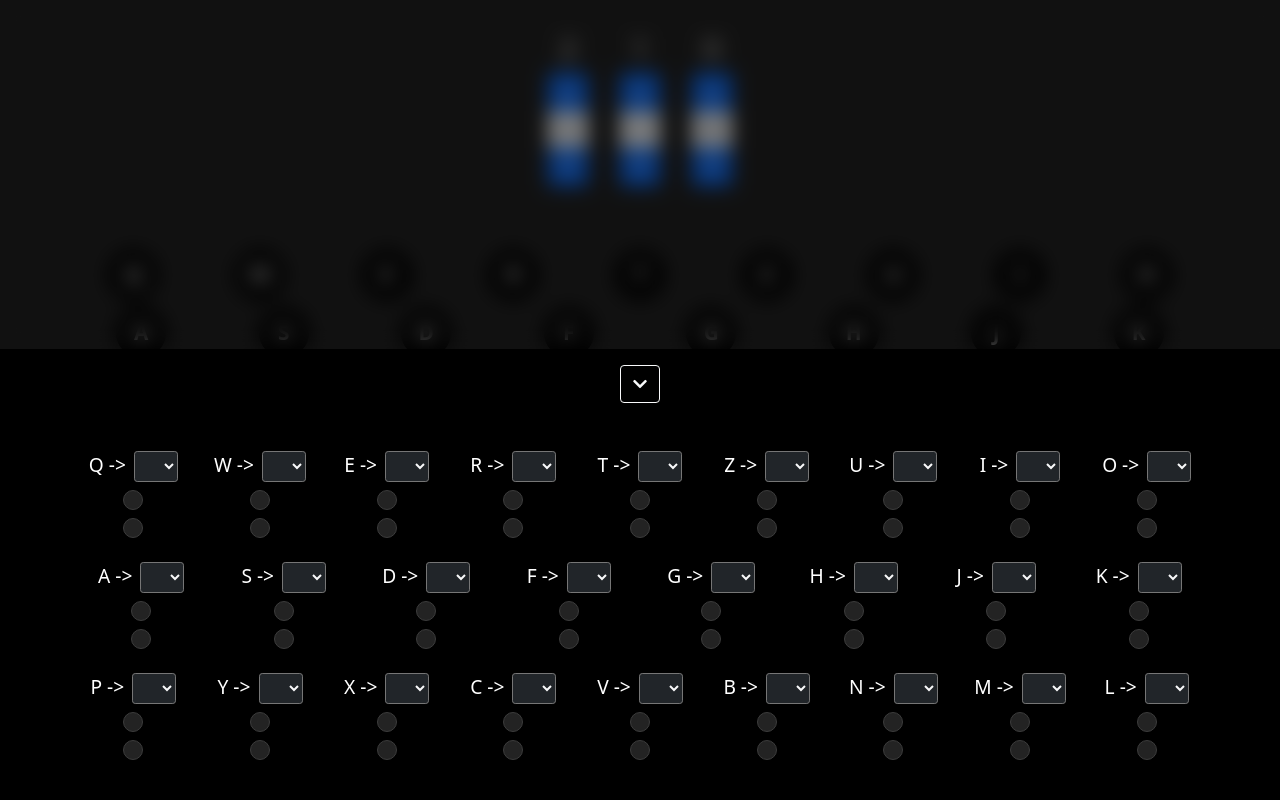
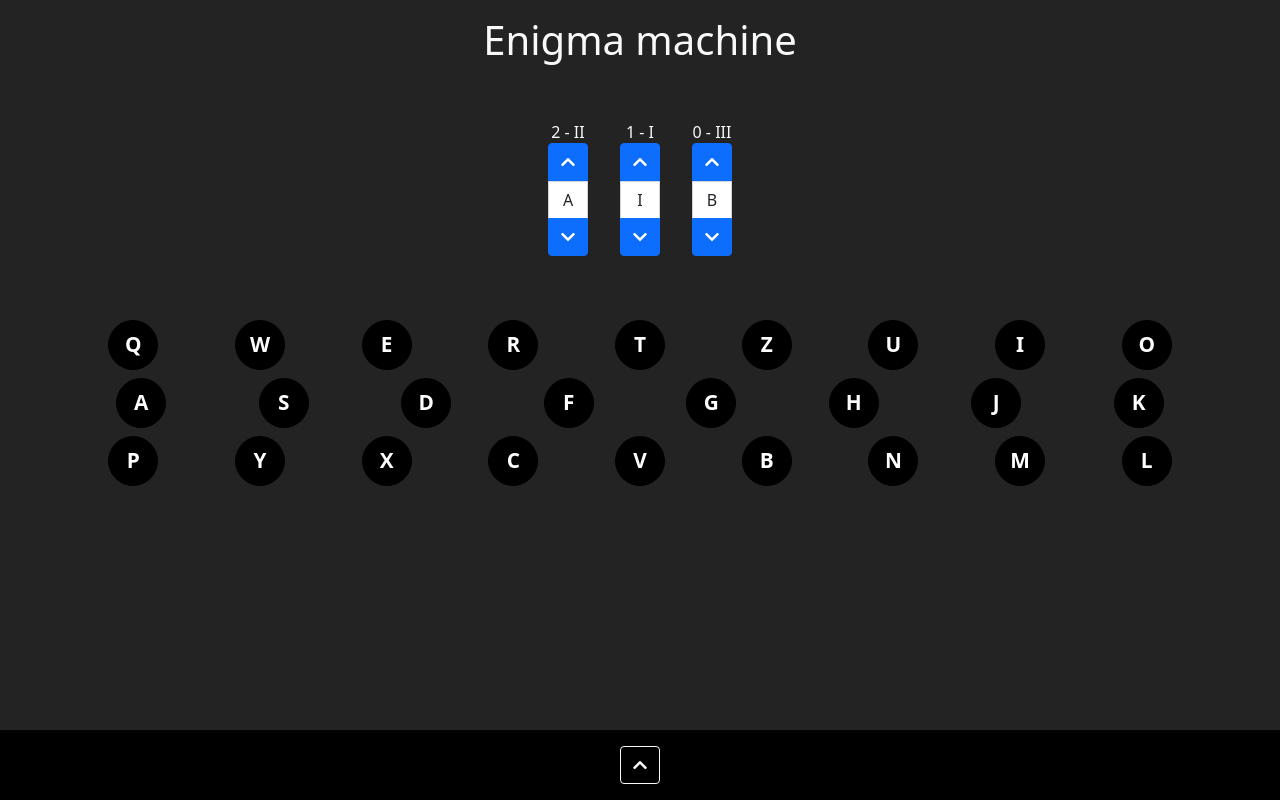
Before and after one commit to leicaflorian/enigma_machine, a Vue app: page / in a window 1280 px wide. Built offline with nearby package versions, Linux system fonts and the light colour scheme.

Commit message:
Upgrades starting configuration

```diff
--- a/src/App.vue
+++ b/src/App.vue
@@ -1,5 +1,7 @@
 <template>
   <div class="container app-container" :class="{'plugboard-opened': plugBoardStatus}">
+    <h1 class="text-light text-center py-3">Enigma machine</h1>
+
     <!-- rotors -->
     <RotorsBoard :rotors="enigma.rotorsList"></RotorsBoard>
 
@@ -20,8 +22,8 @@
   import PlugBoard from './components/PlugBoard.vue';
 
   const resultLetter = ref(null);
-  const plugBoardStatus = ref(true);
-  const enigma = new Enigma(['I', 'IV', 'II'], ["B", "I", "A"], "B");
+  const plugBoardStatus = ref(false);
+  const enigma = new Enigma(['III', 'I', 'II'], ["B", "I", "A"], "A");
 
   enigma.addEventListener("encryption", (e: CustomEvent<string>) => {
     resultLetter.value = e.detail
--- a/src/components/RotorsBoard.vue
+++ b/src/components/RotorsBoard.vue
@@ -3,9 +3,9 @@
     <div class="rotor mx-3" v-for="rotor in sortedRotors">
 
       <div class="btn-group-vertical align-items-center">
-        <h3 class="text-light">
-          {{ rotor.index }}
-        </h3>
+        <span class="text-light">
+          {{ rotor.index }} - {{ rotor.type }}
+        </span>
 
         <button class="btn btn-primary" @click="rotor.up()"><i class="fas fa-chevron-up"></i></button>
         <div class="rotor-letter text-light form-control text-dark text-center">{{ rotor.letter }}</div>
--- a/src/composables/Enigma.ts
+++ b/src/composables/Enigma.ts
@@ -6,6 +6,7 @@
 export interface RotorData {
   letter: string;
   index: number,
+  type: string,
 
   up (): void;
 
@@ -79,6 +80,7 @@
       acc.push({
         letter: curr.letter,
         index: curr.index,
+        type: curr.type,
         up: () => curr.causeRotation("up"),
         down: () => curr.causeRotation("down")
       })
--- /dev/null
+++ b/src/composables/Logger.ts
@@ -0,0 +1,5 @@
+export class Logger {
+  private static _logs = []
+
+
+}
--- a/src/composables/Rotor.ts
+++ b/src/composables/Rotor.ts
@@ -76,6 +76,10 @@
     return this.position.value === 0 ? (Alphabet.length - 1) : (this.position.value - 1)
   }
 
+  public get type () {
+    return this.id
+  }
+
   protected get turnoverIndex () {
     return Alphabet.indexOf(this.turnover)
   }
```
Also changed, not shown: 1 other file (tests, documents, lock files or other folders).
